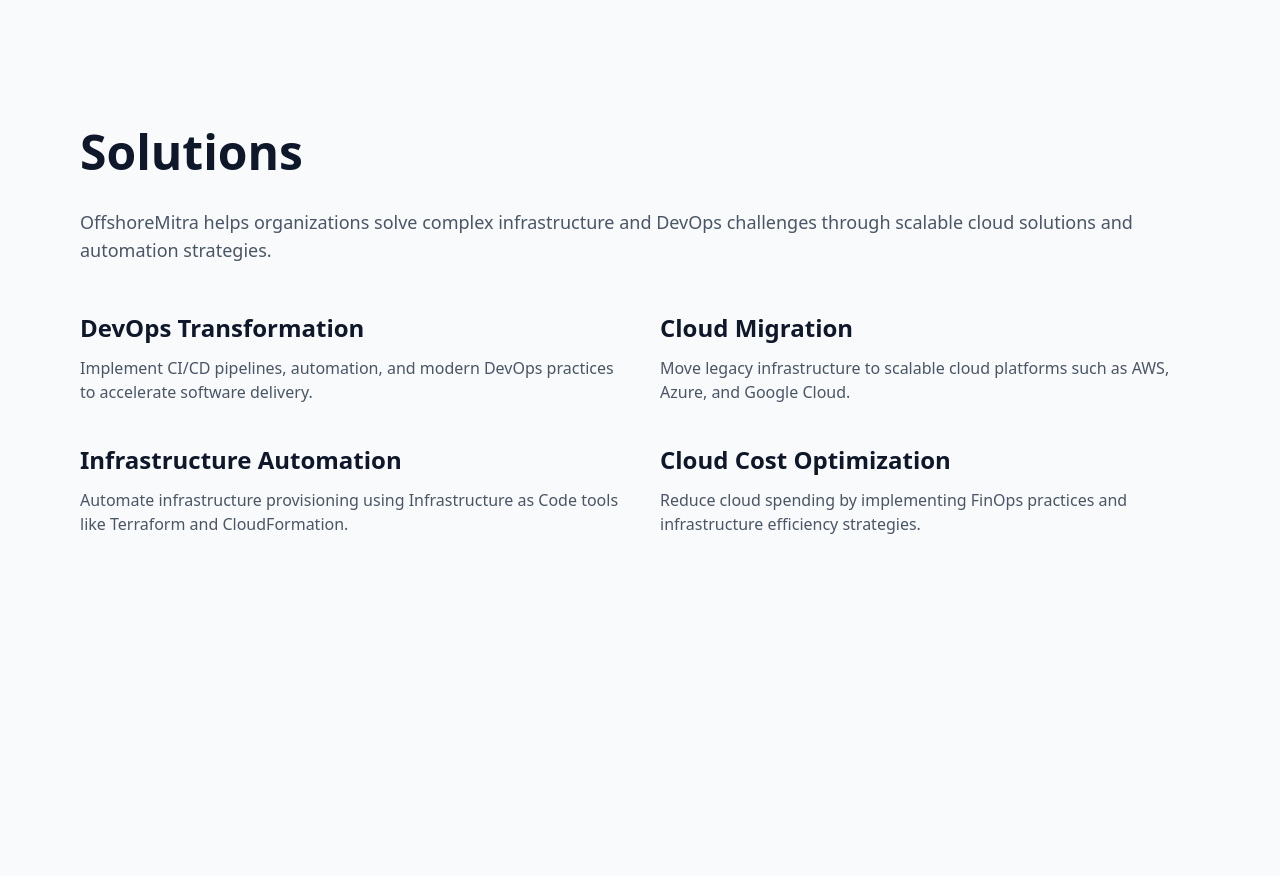
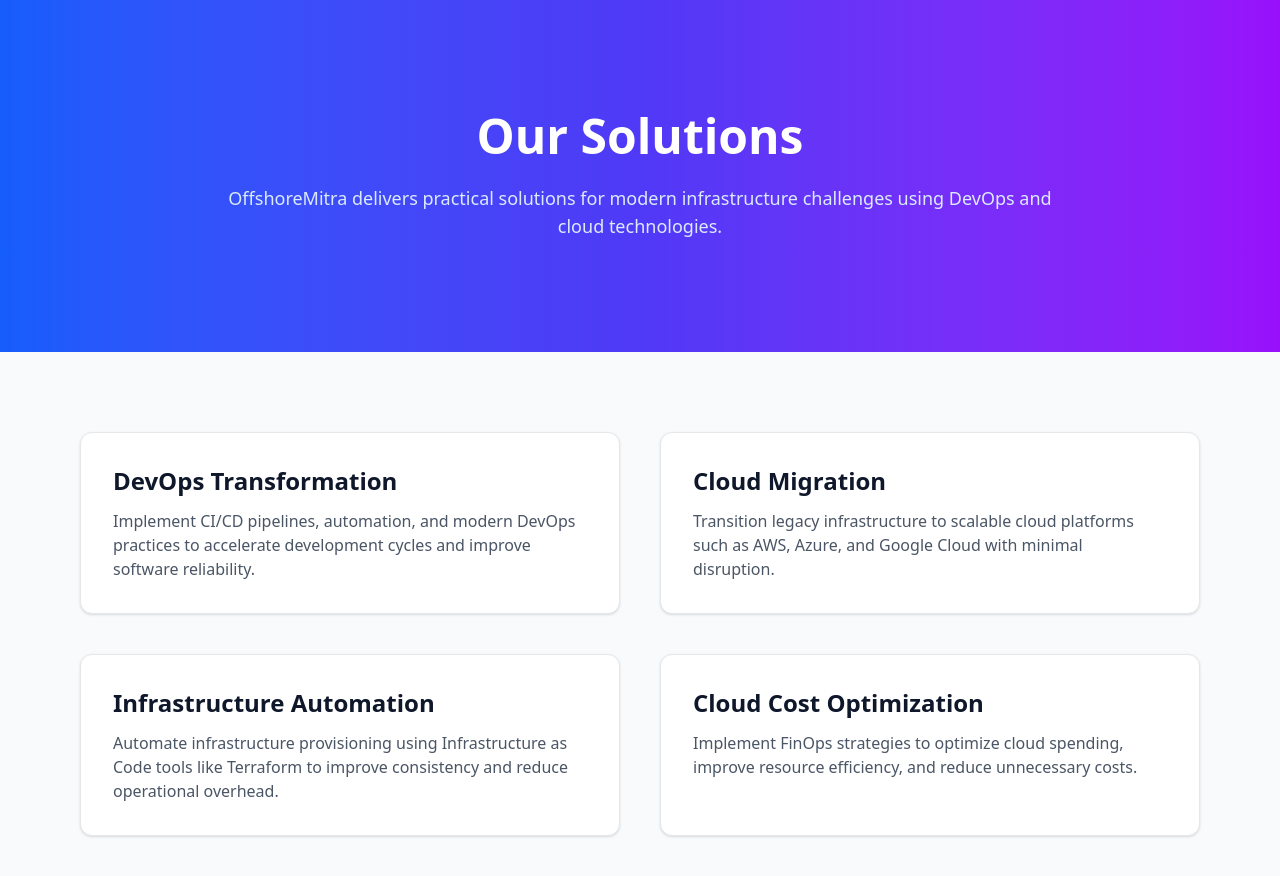
Before and after one commit to Amogh902/Company-s_Website, a Next.js app in the folder apps/: page /solutions in a window 1280 px wide. Shown: the top 876 px of the page. Before the commit the page ends 800 px from the top, so only its background shows below. Built offline with nearby package versions, Linux system fonts and the light colour scheme.

Commit message:
Step 35 /app/solutions updated

```diff
--- a/apps/app/solutions/page.js
+++ b/apps/app/solutions/page.js
@@ -1,57 +1,60 @@
+import PageHero from "../../components/PageHero";
+
 export default function SolutionsPage() {
   return (
-    <div className="max-w-6xl mx-auto px-4 py-32">
+    <div>
 
-      <h1 className="text-5xl font-bold mb-8">
-        Solutions
-      </h1>
+      <PageHero
+        title="Our Solutions"
+        description="OffshoreMitra delivers practical solutions for modern infrastructure challenges using DevOps and cloud technologies."
+      />
 
-      <p className="text-lg text-gray-600 mb-12">
-        OffshoreMitra helps organizations solve complex infrastructure
-        and DevOps challenges through scalable cloud solutions and
-        automation strategies.
-      </p>
+      <div className="max-w-6xl mx-auto px-4 py-20">
 
-      <div className="grid md:grid-cols-2 gap-10">
+        <div className="grid md:grid-cols-2 lg:grid-cols-2 gap-10">
 
-        <div>
-          <h2 className="text-2xl font-semibold mb-3">
+          <div className="p-8 bg-white rounded-xl border border-gray-200 shadow-sm hover:shadow-lg transition">
+            <h3 className="text-2xl font-semibold mb-3">
               DevOps Transformation
-          </h2>
+            </h3>
             <p className="text-gray-600">
               Implement CI/CD pipelines, automation, and modern DevOps
-            practices to accelerate software delivery.
+              practices to accelerate development cycles and improve
+              software reliability.
             </p>
           </div>
 
-        <div>
-          <h2 className="text-2xl font-semibold mb-3">
+          <div className="p-8 bg-white rounded-xl border border-gray-200 shadow-sm hover:shadow-lg transition">
+            <h3 className="text-2xl font-semibold mb-3">
               Cloud Migration
-          </h2>
+            </h3>
             <p className="text-gray-600">
-            Move legacy infrastructure to scalable cloud platforms
-            such as AWS, Azure, and Google Cloud.
+              Transition legacy infrastructure to scalable cloud platforms
+              such as AWS, Azure, and Google Cloud with minimal disruption.
             </p>
           </div>
 
-        <div>
-          <h2 className="text-2xl font-semibold mb-3">
+          <div className="p-8 bg-white rounded-xl border border-gray-200 shadow-sm hover:shadow-lg transition">
+            <h3 className="text-2xl font-semibold mb-3">
               Infrastructure Automation
-          </h2>
+            </h3>
             <p className="text-gray-600">
               Automate infrastructure provisioning using Infrastructure
-            as Code tools like Terraform and CloudFormation.
+              as Code tools like Terraform to improve consistency
+              and reduce operational overhead.
             </p>
           </div>
 
-        <div>
-          <h2 className="text-2xl font-semibold mb-3">
+          <div className="p-8 bg-white rounded-xl border border-gray-200 shadow-sm hover:shadow-lg transition">
+            <h3 className="text-2xl font-semibold mb-3">
               Cloud Cost Optimization
-          </h2>
+            </h3>
             <p className="text-gray-600">
-            Reduce cloud spending by implementing FinOps practices and
-            infrastructure efficiency strategies.
+              Implement FinOps strategies to optimize cloud spending,
+              improve resource efficiency, and reduce unnecessary costs.
             </p>
+          </div>
+
         </div>
 
       </div>
```
Lines whose indentation alone changed are shown as unchanged.
